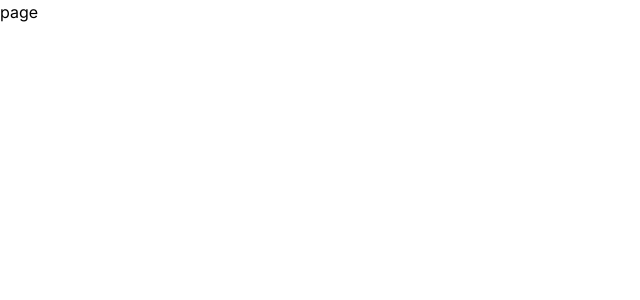
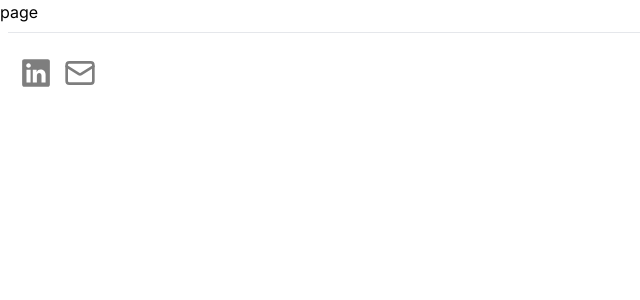
Before and after one commit to arjundabir/harshitadabir.com, a Next.js app: page /passions in a window 1280 px wide. Shown: the top 300 px of the page, without its empty margins (0-640 px from the left). Built offline with nearby package versions, Linux system fonts and the light colour scheme.

Commit message:
added footer

```diff
--- a/app/layout.tsx
+++ b/app/layout.tsx
@@ -1,6 +1,7 @@
 import type { Metadata } from "next";
 import { Inter } from "next/font/google";
 import "./globals.css";
+import Footer from "@/components/Footer";
 
 const inter = Inter({ subsets: ["latin"] });
 
@@ -15,8 +16,11 @@ export default function RootLayout({
   children: React.ReactNode;
 }>) {
   return (
-    <html lang="en">
-      <body className={`${inter.className}`}>{children}</body>
+    <html lang="en" className="">
+      <body className={`${inter.className} flex flex-col`}>
+        <main className="flex-1">{children}</main>
+        <Footer />
+      </body>
     </html>
   );
 }
--- a/app/page.tsx
+++ b/app/page.tsx
@@ -5,69 +5,90 @@ import {
   HandshakeIcon,
   InfoIcon,
   LightbulbIcon,
+  LinkedinIcon,
+  MailIcon,
+  PhoneCallIcon,
   UniversityIcon,
 } from "lucide-react";
 import Link from "next/link";
+import BeigeBackground from "@/components/BeigeBackground";
 
 export default function Home() {
   return (
-    <main>
-      <div className="">
-        <h1>Harshita Dabir</h1>
-        <h2 className="italic">Digital Portfolio</h2>
+    <div>
+      <main className="container mx-auto py-16 px-4">
+        <BeigeBackground id="photo-headshot" />
+        <section className="flex flex-col items-center gap-2 p-4">
+          <div className="text-center space-y-1">
+            <h1 className="text-5xl font-bold tracking-widest">
+              Harshita <span className="font-normal">Dabir</span>
+            </h1>
+            <h2 className="text-xl italic tracking-wide">Digital Portfolio</h2>
+          </div>
           <Image
+            id="photo-headshot"
             src={HarshitaHeadshot}
             width={400}
+            className="rounded-[50%] w-40"
             alt="Headshot photo of Harshita Dabir in her California Polytechnic University, Pomona Graduation Attire."
           />
-        <p>
+          <p className="max-w-4xl leading-relaxed lg:text-center m-1 p-1">
             Welcome to my online portfolio! Here, you will get a deeper insight
             into who I am, my various involvements, and my interests. This space
-          is designed to represent me authentically, allowing you to see beyond
-          the bullet points of my resume and truly understand my passions and
-          experiences. Explore, engage, and get to know the person behind these
-          achievements!
+            is designed to represent me authentically, allowing you to see
+            beyond the bullet points of my resume and truly understand my
+            passions and experiences. Explore, engage, and get to know the
+            person behind these achievements!
           </p>
-      </div>
-      <div>
-        <h2>Get To Know Me</h2>
-        <div className="flex gap-4 justify-center">
+        </section>
+        <section
+          id="get-to-know-me"
+          className="flex flex-col items-center py-6 w-full"
+        >
+          <h2 className="text-3xl font-bold text-center py-6">
+            Get To Know Me
+          </h2>
+          <div className="flex justify-center gap-4 w-full flex-wrap">
             {options.map((option, key) => (
+              <div key={key} className="flex flex-col items-center">
                 <Link
-              key={key}
                   href={`${option.title.replace(/\s+/g, "-").toLowerCase()}`}
                 >
-              <div className="flex flex-col items-center">
-                {option.icon}
-                <h4 className="text-lg py-2">{option.title}</h4>
+                  <div className="bg-white flex flex-col items-center justify-center w-32 rounded-lg border p-2 shadow hover:bg-gray-50 hover:shadow-sm h-36">
+                    <option.icon id="icons" className="h-10 w-10" />
+                    <h4 className="text-lg py-2 text-center">{option.title}</h4>
                   </div>
                 </Link>
+              </div>
             ))}
           </div>
+        </section>
+      </main>
     </div>
-    </main>
   );
 }
 
+const icons = [MailIcon, PhoneCallIcon, LinkedinIcon];
+
 const options = [
   {
-    icon: <InfoIcon className="" />,
+    icon: InfoIcon,
     title: "About Me",
   },
   {
-    icon: <UniversityIcon />,
+    icon: UniversityIcon,
     title: "Campus Involvements",
   },
   {
-    icon: <HandshakeIcon />,
+    icon: HandshakeIcon,
     title: "Industry Experience",
   },
   {
-    icon: <FileCogIcon />,
+    icon: FileCogIcon,
     title: "Projects",
   },
   {
-    icon: <LightbulbIcon />,
+    icon: LightbulbIcon,
     title: "Passions",
   },
 ];
--- /dev/null
+++ b/components/BeigeBackground.tsx
@@ -0,0 +1,59 @@
+"use client";
+import React, { useEffect, useState } from "react";
+
+interface BeigeBackgroundProps {
+  id: string;
+  from?: string;
+}
+
+const BeigeBackground = ({ id, from }: BeigeBackgroundProps) => {
+  const [height, setHeight] = useState(0);
+  const [topY, setTopY] = useState(0);
+
+  useEffect(() => {
+    const calculateDimensions = () => {
+      const imgElement = document.getElementById(id);
+      const fromElement = from ? document.getElementById(from) : null;
+
+      if (imgElement) {
+        // Use window.pageYOffset to get the current scroll position
+        const rect = imgElement.getBoundingClientRect();
+        const centerY = rect.top + rect.height / 2 + window.pageYOffset;
+
+        if (fromElement) {
+          const fromRect = fromElement.getBoundingClientRect();
+          setTopY(fromRect.top + window.pageYOffset);
+          setHeight(centerY - (fromRect.top + window.pageYOffset));
+        } else {
+          setTopY(0);
+          setHeight(centerY);
+        }
+      }
+    };
+
+    calculateDimensions(); // Initial calculation
+
+    // Recalculate on window resize or scroll
+    window.addEventListener("resize", calculateDimensions);
+    window.addEventListener("scroll", calculateDimensions);
+
+    return () => {
+      window.removeEventListener("resize", calculateDimensions);
+      window.removeEventListener("scroll", calculateDimensions);
+    };
+  }, [id, from]);
+
+  return (
+    <div
+      className={"w-full bg-beige -z-10"}
+      style={{
+        height: `${height}px`,
+        position: "absolute",
+        top: topY,
+        right: 0,
+      }}
+    />
+  );
+};
+
+export default BeigeBackground;
--- /dev/null
+++ b/components/Footer.tsx
@@ -0,0 +1,41 @@
+import { InstagramIcon, LinkedinIcon, MailIcon, PhoneIcon } from "lucide-react";
+import { FC } from "react";
+
+interface FooterProps {}
+
+const Footer: FC<FooterProps> = ({}) => {
+  return (
+    <footer className="h-fit p-2">
+      <div className="flex flex-wrap justify-start gap-3">
+        <hr className="w-full" />
+        <br />
+        <a href="https://linkedin.com/in/harshita-dabir-182020">
+          <div className="transition-opacity duration-200 flex items-center space-x-1 py-3 opacity-50 hover:opacity-100">
+            <svg
+              width="15"
+              height="15"
+              viewBox="0 0 15 15"
+              fill="none"
+              xmlns="http://www.w3.org/2000/svg"
+              className="w-8 h-8"
+            >
+              <path
+                d="M2 1C1.44772 1 1 1.44772 1 2V13C1 13.5523 1.44772 14 2 14H13C13.5523 14 14 13.5523 14 13V2C14 1.44772 13.5523 1 13 1H2ZM3.05 6H4.95V12H3.05V6ZM5.075 4.005C5.075 4.59871 4.59371 5.08 4 5.08C3.4063 5.08 2.925 4.59871 2.925 4.005C2.925 3.41129 3.4063 2.93 4 2.93C4.59371 2.93 5.075 3.41129 5.075 4.005ZM12 8.35713C12 6.55208 10.8334 5.85033 9.67449 5.85033C9.29502 5.83163 8.91721 5.91119 8.57874 6.08107C8.32172 6.21007 8.05265 6.50523 7.84516 7.01853H7.79179V6.00044H6V12.0047H7.90616V8.8112C7.8786 8.48413 7.98327 8.06142 8.19741 7.80987C8.41156 7.55832 8.71789 7.49825 8.95015 7.46774H9.02258C9.62874 7.46774 10.0786 7.84301 10.0786 8.78868V12.0047H11.9847L12 8.35713Z"
+                fill="currentColor"
+                fillRule="evenodd"
+                clipRule="evenodd"
+              ></path>
+            </svg>
+          </div>
+        </a>
+        <div className="transition-opacity duration-200 py-3 opacity-50 hover:opacity-100">
+          <a href="mailto:hdabir2001@gmail.com">
+            <MailIcon className="h-8 w-8" />
+          </a>
+        </div>
+      </div>
+    </footer>
+  );
+};
+
+export default Footer;
```
Lines whose indentation alone changed are shown as unchanged.
